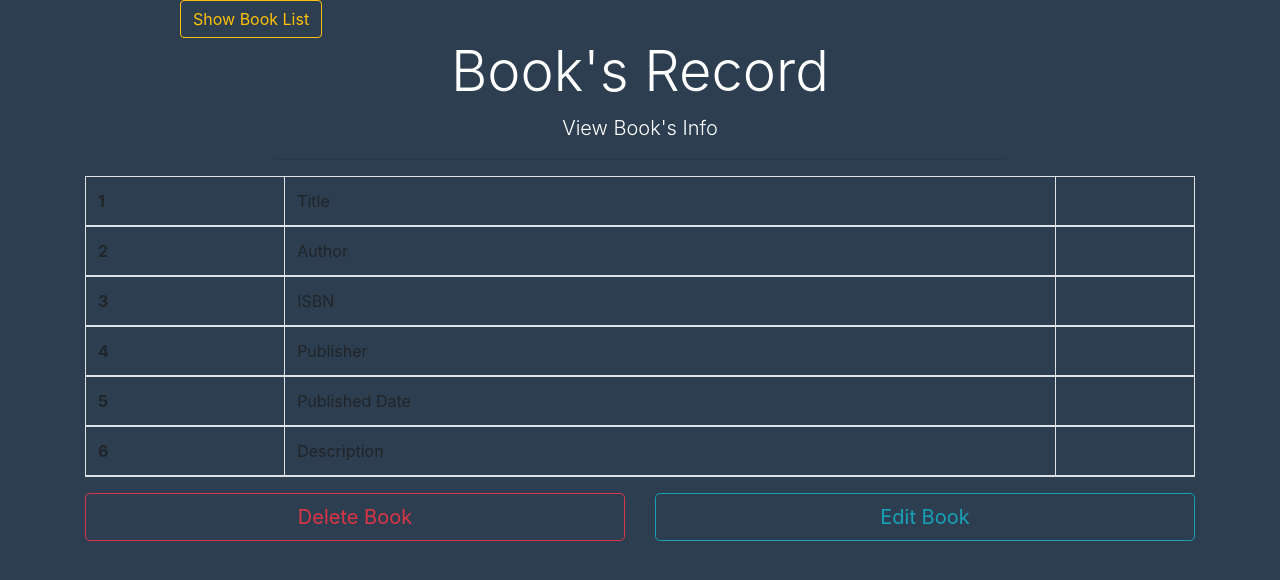
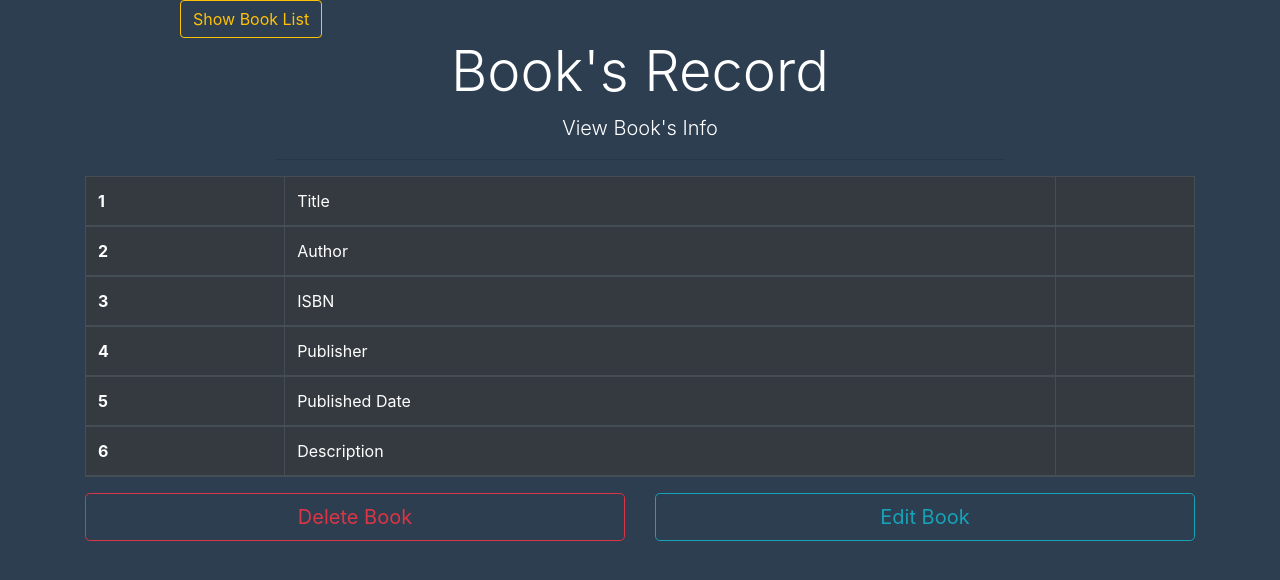
Before and after one commit to momin-riyadh/go-mern, a React (Create React App) app in the folder mern-self/client/: page /show-book/1 in a window 1280 px wide. Shown: the top 580 px of the page. Built offline with nearby package versions, Linux system fonts and the light colour scheme; no server answers.

Commit message:
fix and deploy

```diff
--- a/mern-self/client/src/components/ShowBookDetails.js
+++ b/mern-self/client/src/components/ShowBookDetails.js
@@ -38,7 +38,7 @@ class ShowBookDetails extends Component {
     render() {
         const book = this.state.book;
         let BookItem = <div>
-            <table className={"table table-hover table-striped table-bordered"}>
+            <table className={"table table-hover table-striped table-bordered table-dark"}>
                 <thead>
                 <tr>
                     <th scope="row">1</th>
```
